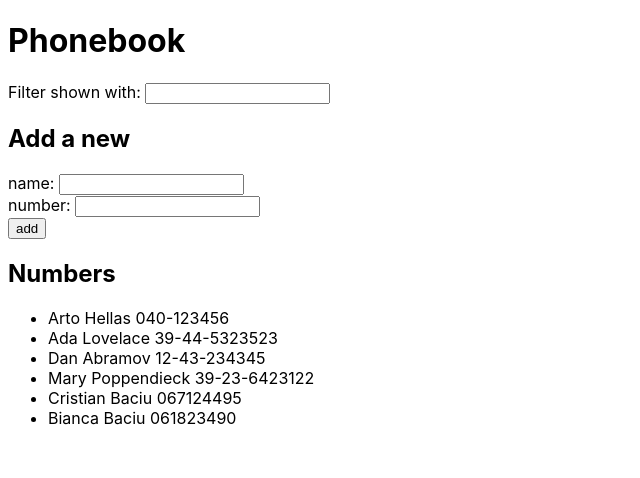
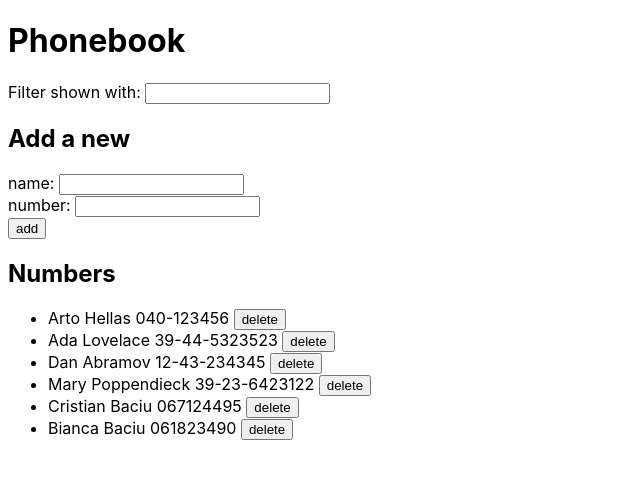
Before and after one commit to baciucristian/fullstackopen-course, a React (Create React App) app in the folder part_2/phonebook/: page / in a window 1280 px wide. Shown: the top 478 px of the page, without its empty margins (0-640 px from the left). Built offline with nearby package versions, Linux system fonts and the light colour scheme; data requests are answered from the project's data file; the HTML template or start-up script is replaced by a standard one.

Commit message:
Solution 2.17

```diff
--- a/part_2/phonebook/src/App.js
+++ b/part_2/phonebook/src/App.js
@@ -7,16 +7,24 @@ import personService from './services/persons';
 
 const App = () => {
   const [persons, setPersons] = useState([]);
-  const [selectedPersons, setSelectedPersons] = useState([]);
+  const [personsToShow, setPersonsToShow] = useState([]);
   const [newName, setNewName] = useState('');
   const [newNumber, setNewNumber] = useState('');
 
   useEffect(() => {
     personService.getAll().then(initialPersons => {
       setPersons(initialPersons);
-      setSelectedPersons(initialPersons);
+      setPersonsToShow(initialPersons);
     });
   }, []);
+
+  const handleDeleteClick = (name, id) => {
+    if (window.confirm(`Delete ${name} ?`)) {
+      personService.deleteData(id);
+      setPersons(persons.filter(person => person.id !== id));
+      setPersonsToShow(persons.filter(person => person.id !== id));
+    }
+  };
 
   const addPerson = event => {
     event.preventDefault();
@@ -32,7 +40,7 @@ const App = () => {
     else {
       personService.create(personObject).then(returnedPerson => {
         setPersons(persons.concat(returnedPerson));
-        setSelectedPersons(persons.concat(returnedPerson));
+        setPersonsToShow(persons.concat(returnedPerson));
       });
     }
   };
@@ -50,7 +58,7 @@ const App = () => {
     const filteredPersons = persons.filter(person =>
       person.name.toLowerCase().includes(searchedPerson),
     );
-    setSelectedPersons(filteredPersons);
+    setPersonsToShow(filteredPersons);
   };
 
   return (
@@ -66,7 +74,7 @@ const App = () => {
       />
 
       <h2>Numbers</h2>
-      <Persons persons={selectedPersons} />
+      <Persons persons={personsToShow} handleDeleteClick={handleDeleteClick} />
     </>
   );
 };
--- a/part_2/phonebook/src/components/Person.js
+++ b/part_2/phonebook/src/components/Person.js
@@ -1,9 +1,12 @@
 import React from 'react';
 
-const Person = ({person}) => {
+const Person = ({person, handleDeleteClick}) => {
   return (
     <li>
-      {person.name} {person.number}
+      {person.name} {person.number + ' '}
+      <button onClick={() => handleDeleteClick(person.name, person.id)}>
+        delete
+      </button>
     </li>
   );
 };
--- a/part_2/phonebook/src/components/Persons.js
+++ b/part_2/phonebook/src/components/Persons.js
@@ -1,11 +1,15 @@
 import React from 'react';
 import Person from './Person';
 
-const Persons = ({persons}) => {
+const Persons = ({persons, handleDeleteClick}) => {
   return (
     <ul>
       {persons.map(person => (
-        <Person key={person.name} person={person} />
+        <Person
+          key={person.id}
+          person={person}
+          handleDeleteClick={handleDeleteClick}
+        />
       ))}
     </ul>
   );
--- a/part_2/phonebook/src/services/persons.js
+++ b/part_2/phonebook/src/services/persons.js
@@ -11,4 +11,8 @@ const create = newObject => {
   return request.then(response => response.data);
 };
 
-export default {getAll, create};
+const deleteData = id => {
+  return axios.delete(`${baseUrl}/${id}`);
+};
+
+export default {getAll, create, deleteData};
```
